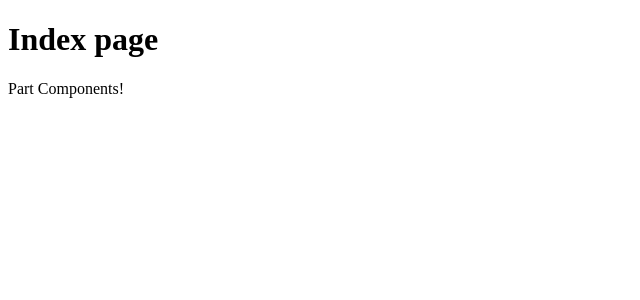
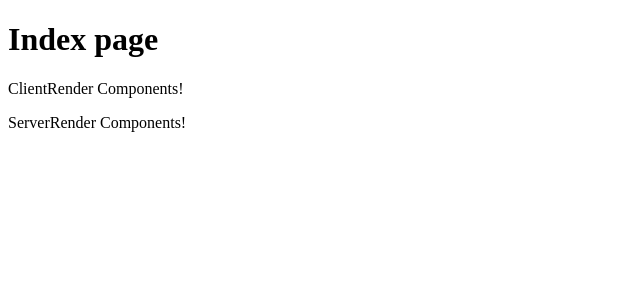
Before and after one commit to mogi86/study-nuxt3, a Nuxt app: page / in a window 1280 px wide. Shown: the top 300 px of the page, without its empty margins (0-640 px from the left). Built offline with nearby package versions, Linux system fonts and the light colour scheme.

Commit message:
add sample code for localStorage

```diff
--- a/components/Part.vue
+++ b/components/ClientRender.vue
@@ -1,5 +1,5 @@
 <template>
-  <p>Part Components!</p>
+  <p>ClientRender Components!</p>
 </template>
 
 <script>
--- /dev/null
+++ b/components/ServerRender.vue
@@ -0,0 +1,23 @@
+<template>
+  <p>ServerRender Components!</p>
+</template>
+
+<script>
+
+import {onMounted} from "vue";
+
+export default {
+  name: "ServerRender",
+  setup () {
+    console.log('called from server side')
+    onMounted(() => {
+      console.log('called from client side')
+      localStorage.getItem('test')
+    })
+  }
+}
+</script>
+
+<style scoped>
+
+</style>
--- a/pages/index.vue
+++ b/pages/index.vue
@@ -2,13 +2,15 @@
   <h1>Index page</h1>
   <!-- rendering on client side -->
   <ClientOnly>
-    <part></part>
+    <client-render></client-render>
   </ClientOnly>
+  <server-render></server-render>
 </template>
 
 <script>
-import Part from "../components/Part";
+import ClientRender from "../components/ClientRender";
+import ServerRender from "../components/ServerRender";
 export default {
-  components: {Part}
+  components: {ServerRender, ClientRender}
 }
 </script>
```
